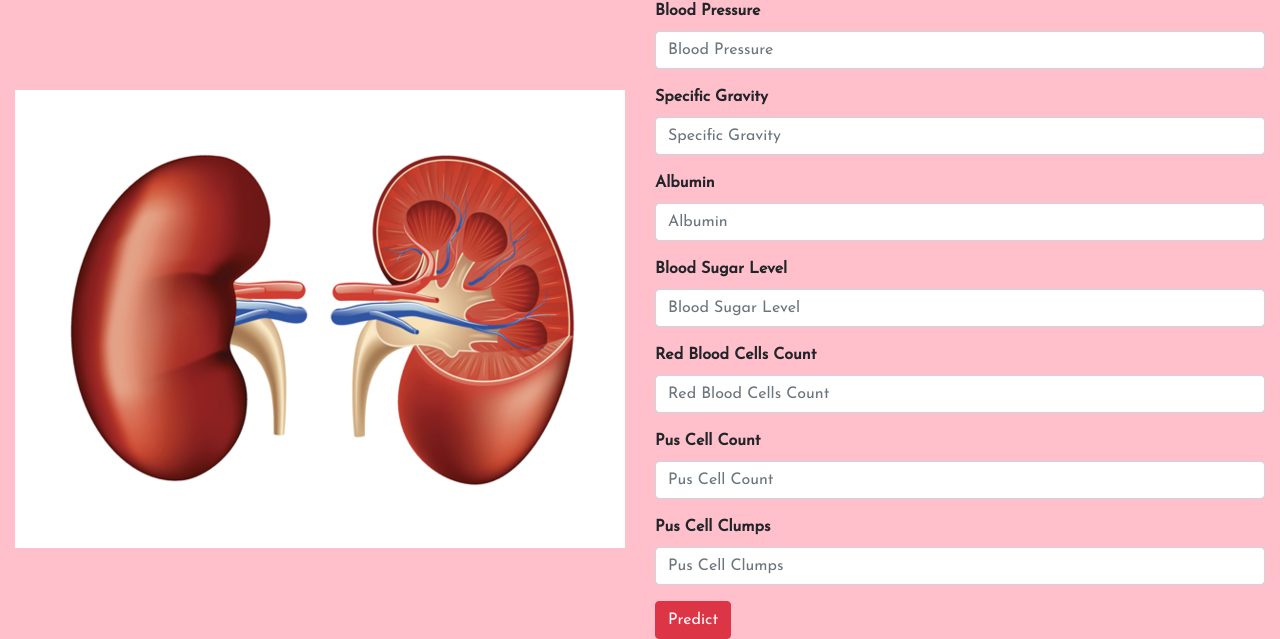
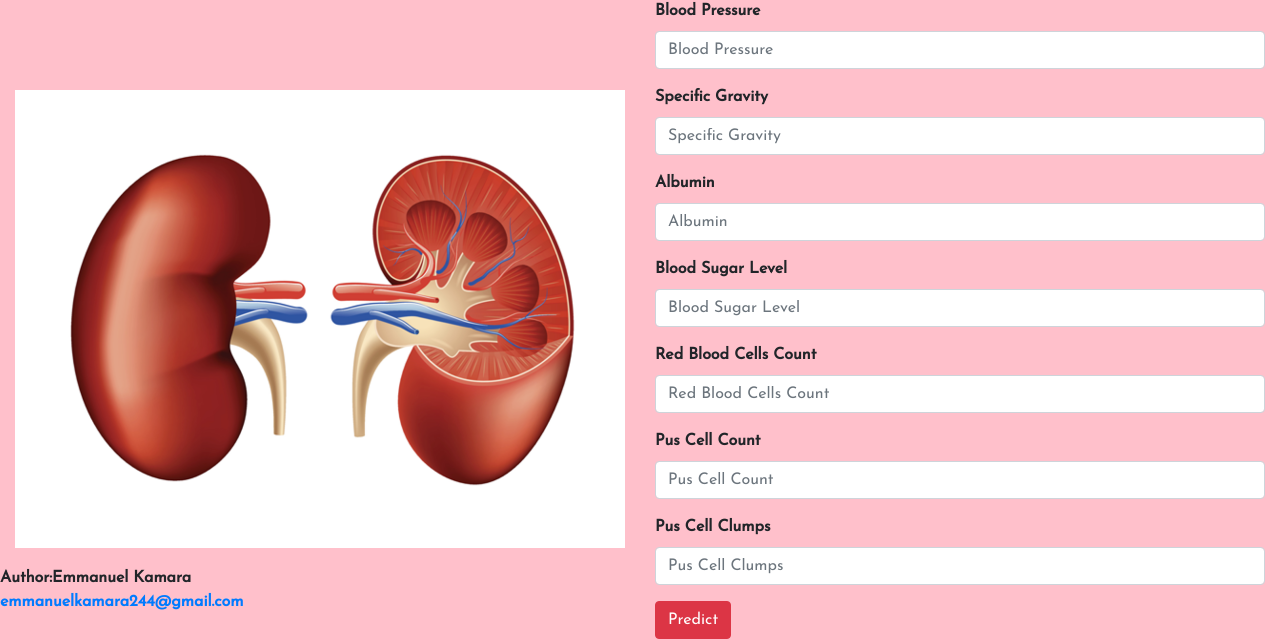
Before and after one commit to Kamara0001/Kidney-ML-app, a Flask app: page / in a window 1280 px wide. Shown: the part 234-873 px from the top of the page. Run offline with Flask 2, Linux system fonts and the light colour scheme; some libraries are stand-ins or nearby versions.

Commit message:
Update kidney.html

```diff
--- a/templates/kidney.html
+++ b/templates/kidney.html
@@ -105,4 +105,11 @@
     <script src="https://cdnjs.cloudflare.com/ajax/libs/popper.js/1.14.7/umd/popper.min.js" integrity="sha384-UO2eT0CpHqdSJQ6hJty5KVphtPhzWj9WO1clHTMGa3JDZwrnQq4sF86dIHNDz0W1" crossorigin="anonymous"></script>
     <script src="https://stackpath.bootstrapcdn.com/bootstrap/4.3.1/js/bootstrap.min.js" integrity="sha384-JjSmVgyd0p3pXB1rRibZUAYoIIy6OrQ6VrjIEaFf/nJGzIxFDsf4x0xIM+B07jRM" crossorigin="anonymous"></script>
   </body>
+  <footer>
+  <p>Author:Emmanuel Kamara<br>
+  <a href="mailto:emmanuelkamara244@gmail.com">emmanuelkamara244@gmail.com</a></p>
+</footer>
+
+</body>
 </html>
+</html>
```
